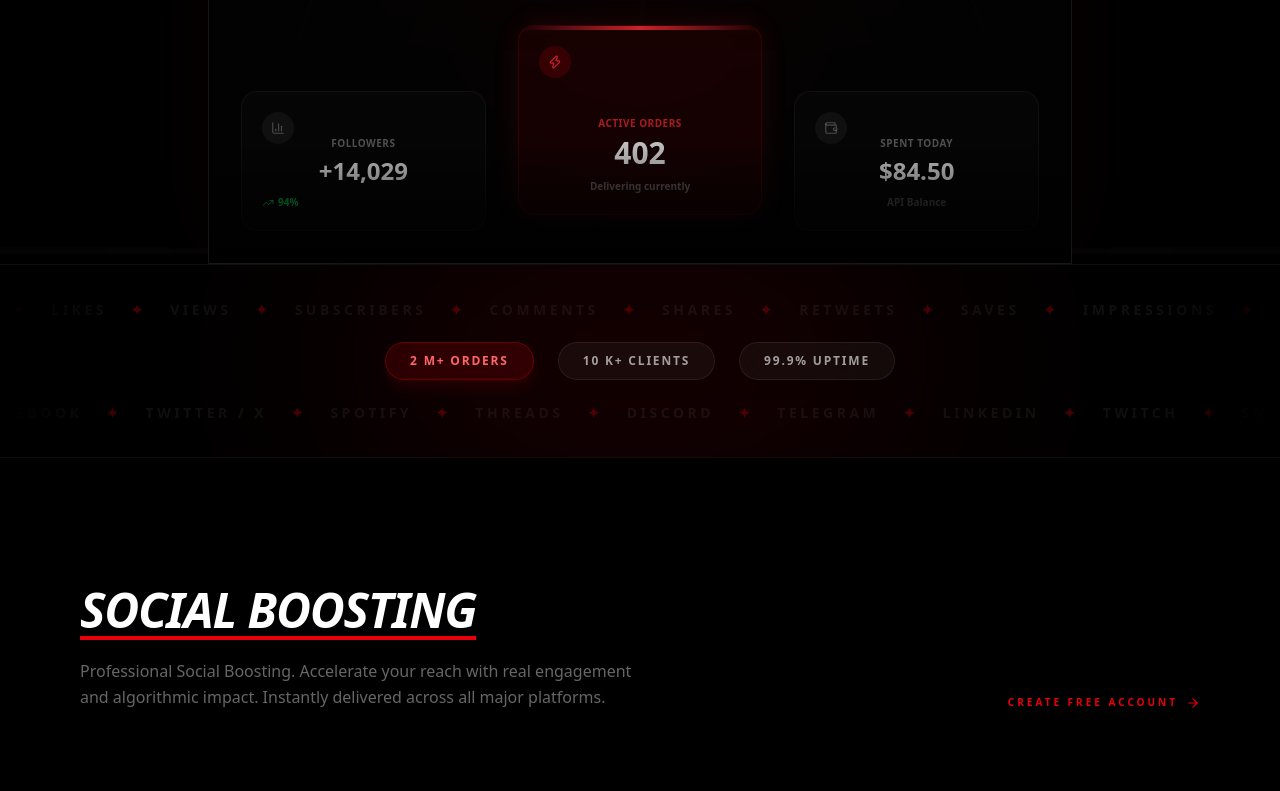
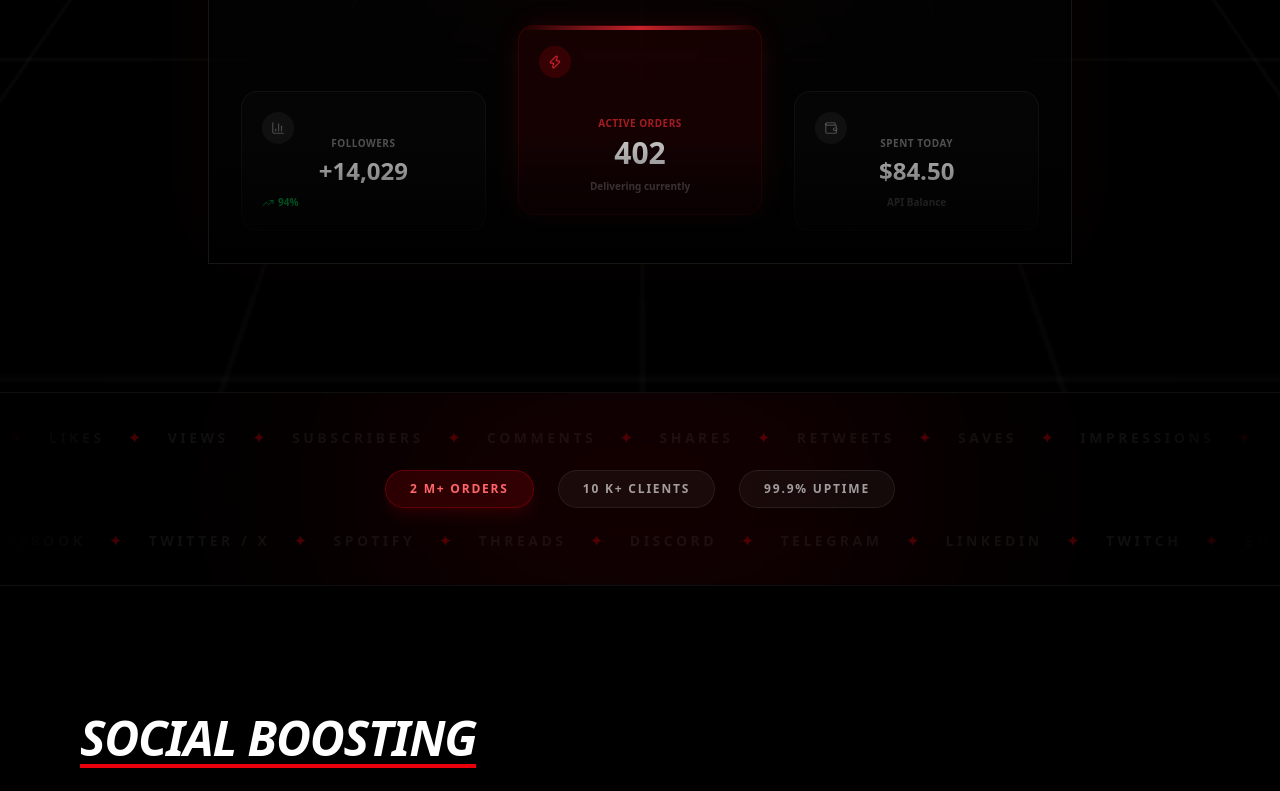
Before and after one commit to doubleteemedia40-oss/doubletmediafrontend, a Next.js app: page / in a window 1280 px wide. Shown: the part 671-1462 px from the top of the page. Built offline with nearby package versions, Linux system fonts and the light colour scheme; no server answers.

Commit message:
layout: increased hero to 105vh and added padding-bottom to hide banner below fold

```diff
--- a/src/app/page.tsx
+++ b/src/app/page.tsx
@@ -11,9 +11,9 @@ export default function LandingPage() {
     <div className="min-h-screen bg-black flex flex-col">
       <Navbar />
 
-      <main className="flex-grow pt-16 sm:pt-20">
+      <main className="flex-grow">
         {/* Hero Section */}
-        <section className="relative pt-12 lg:pt-20 overflow-hidden bg-black flex flex-col items-center justify-between min-h-[calc(100vh-80px)] xl:min-h-[calc(100vh-80px)] max-h-[1100px]">
+        <section className="relative overflow-hidden bg-black flex flex-col items-center justify-center min-h-[105vh] py-24 sm:py-32 lg:pt-40 lg:pb-32 gap-16 sm:gap-24">
           {/* Advanced Dribbble Lighting & Grid */}
           <div className="absolute inset-0 z-0 flex items-center justify-center pointer-events-none">
              {/* Center Glow */}
```
